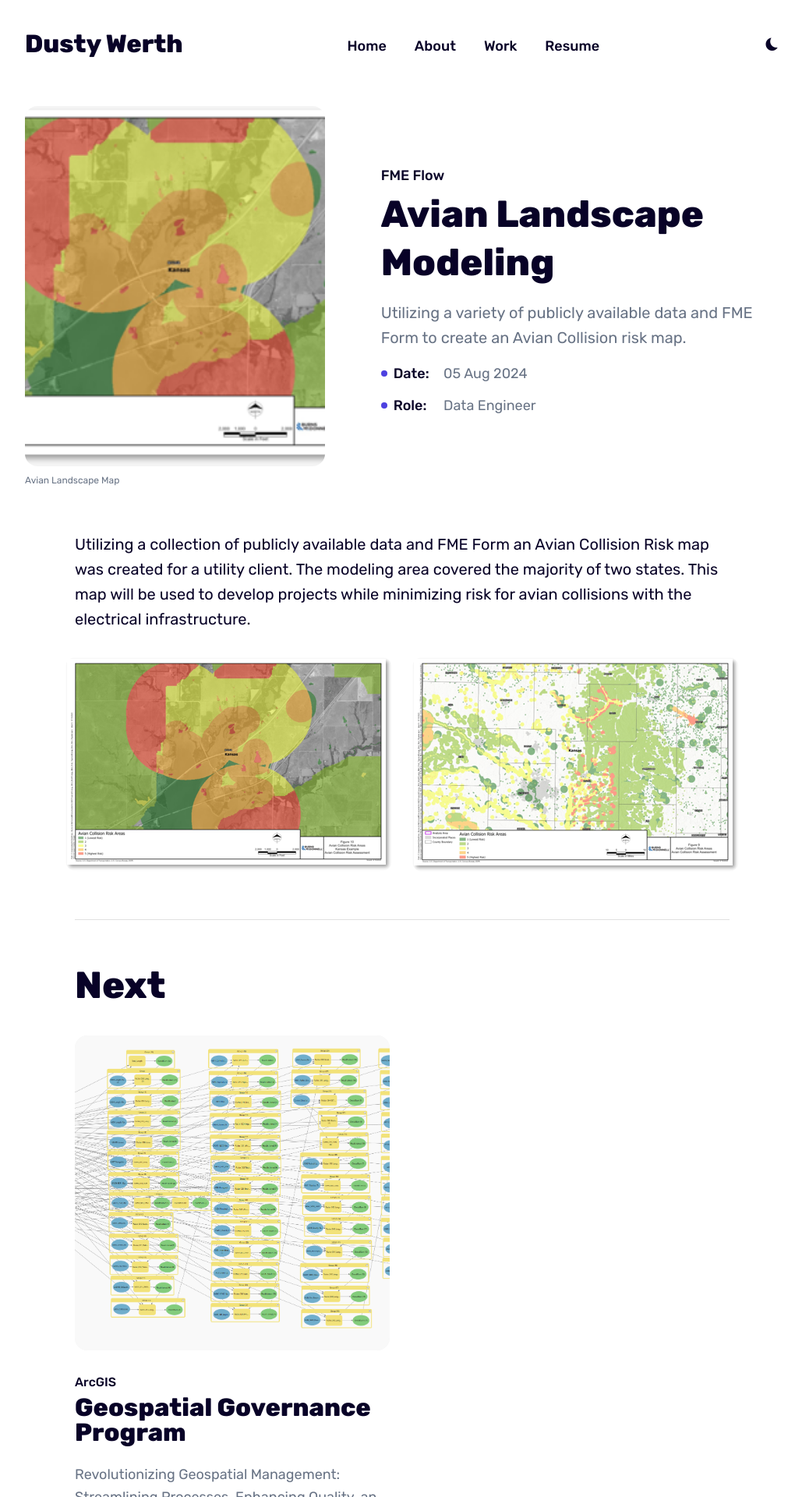
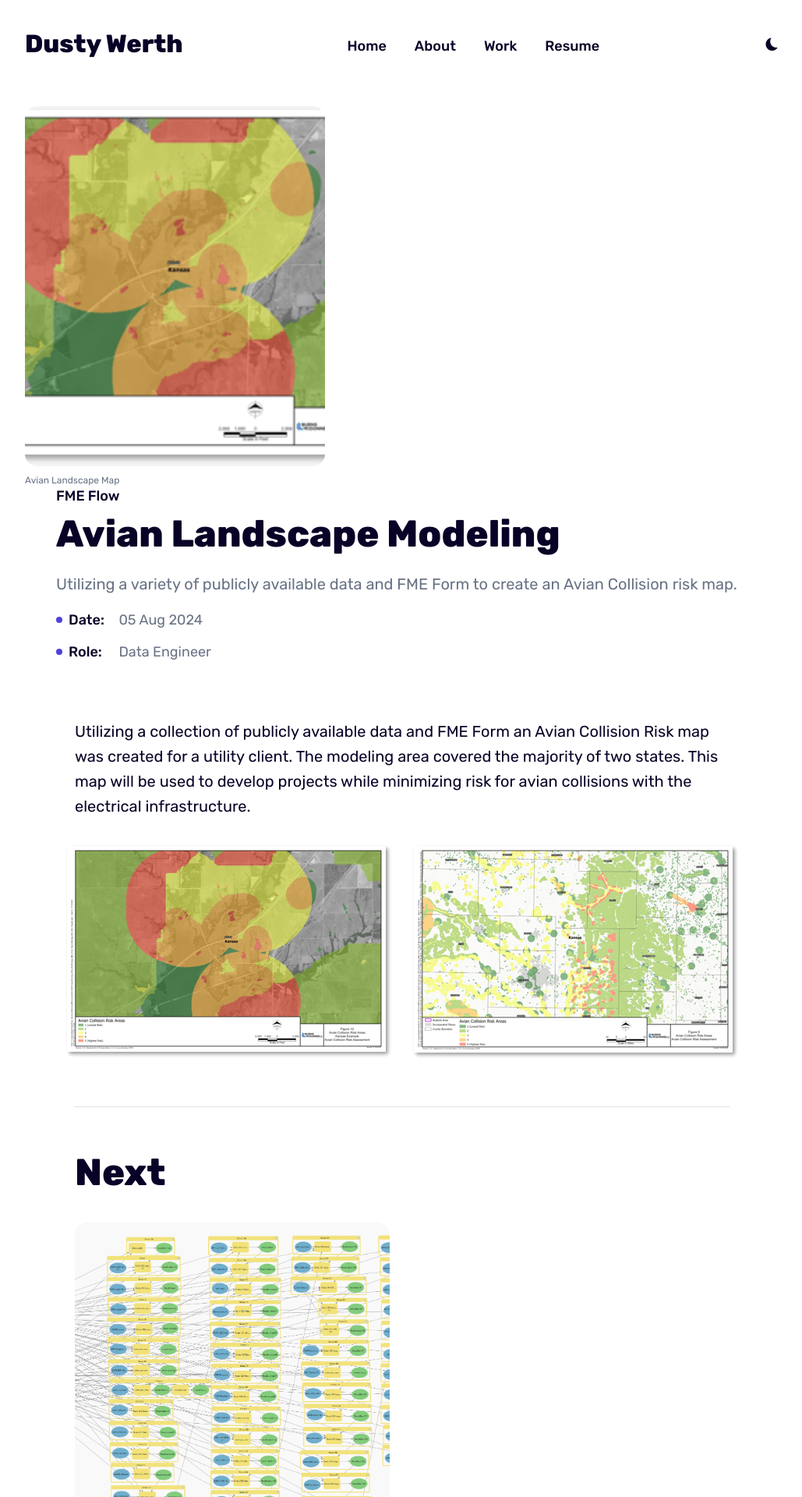
Before and after one commit to DustyWerth/DustyWerth.github.io, a Jekyll site: the page built from _works/Avian-Landscape.md, in a window 1280 px wide. Shown: the top 1920 px of the page at 78% size, without its empty margins (124-1153 px from the left). Built offline with Jekyll 4.4.1, drawn with Linux system fonts in a browser that asks for light colours.

Commit message:
update work layout

```diff
--- a/_layouts/work.html
+++ b/_layouts/work.html
@@ -19,7 +19,7 @@ layout: default
       </div>
       {% endif %}
 
-      <div class="col col-7 col-d-12">
+      <div class="col col-12 col-d-12">
         <div class="work-head__right">
           {% if page.category %}
           <div class="work-category">{{ page.category }}</div>
```
Also changed, not shown: _works/envolve.md (+2 -0 lines).
